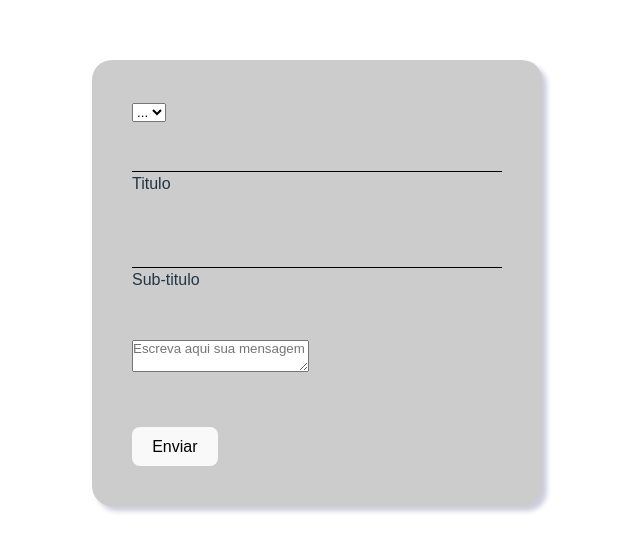
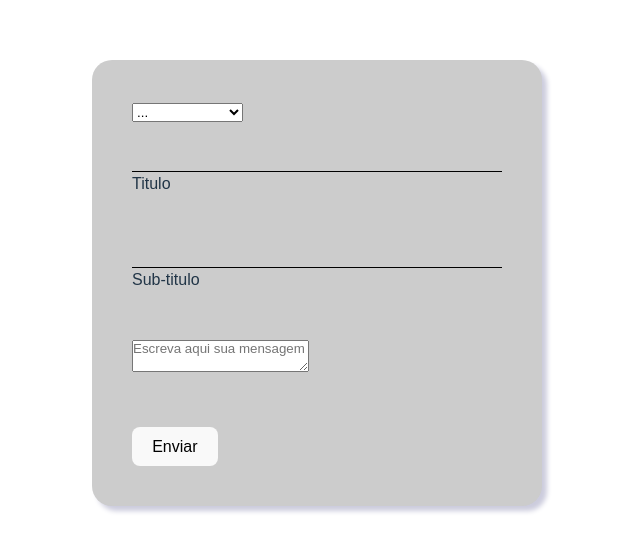
Before and after one commit to shinobe12/sendPushNotificationFront, a React (Vite) app: page / in a window 1280 px wide. Shown: the part 117-668 px from the top of the page, without its empty margins (323-963 px from the left). Built offline with nearby package versions, Linux system fonts and the light colour scheme.

Commit message:
actualizando

```diff
--- a/src/components/Form/Form.module.css
+++ b/src/components/Form/Form.module.css
@@ -43,6 +43,11 @@ form p {
     bottom: 5px;
 }
 
+select {
+    width: 30%;
+}
+
+
 input{
     border: none;
     background: #ccc;
--- a/src/components/Form/index.jsx
+++ b/src/components/Form/index.jsx
@@ -5,7 +5,7 @@ export function Form() {
 
         <div className={styles.form}>
             <form id="form" metoh="post" styles="background-color: #csc;">
-                <select>
+                <select class="select">
                     <option>...</option>
                 </select><br/><br/>
 
```
